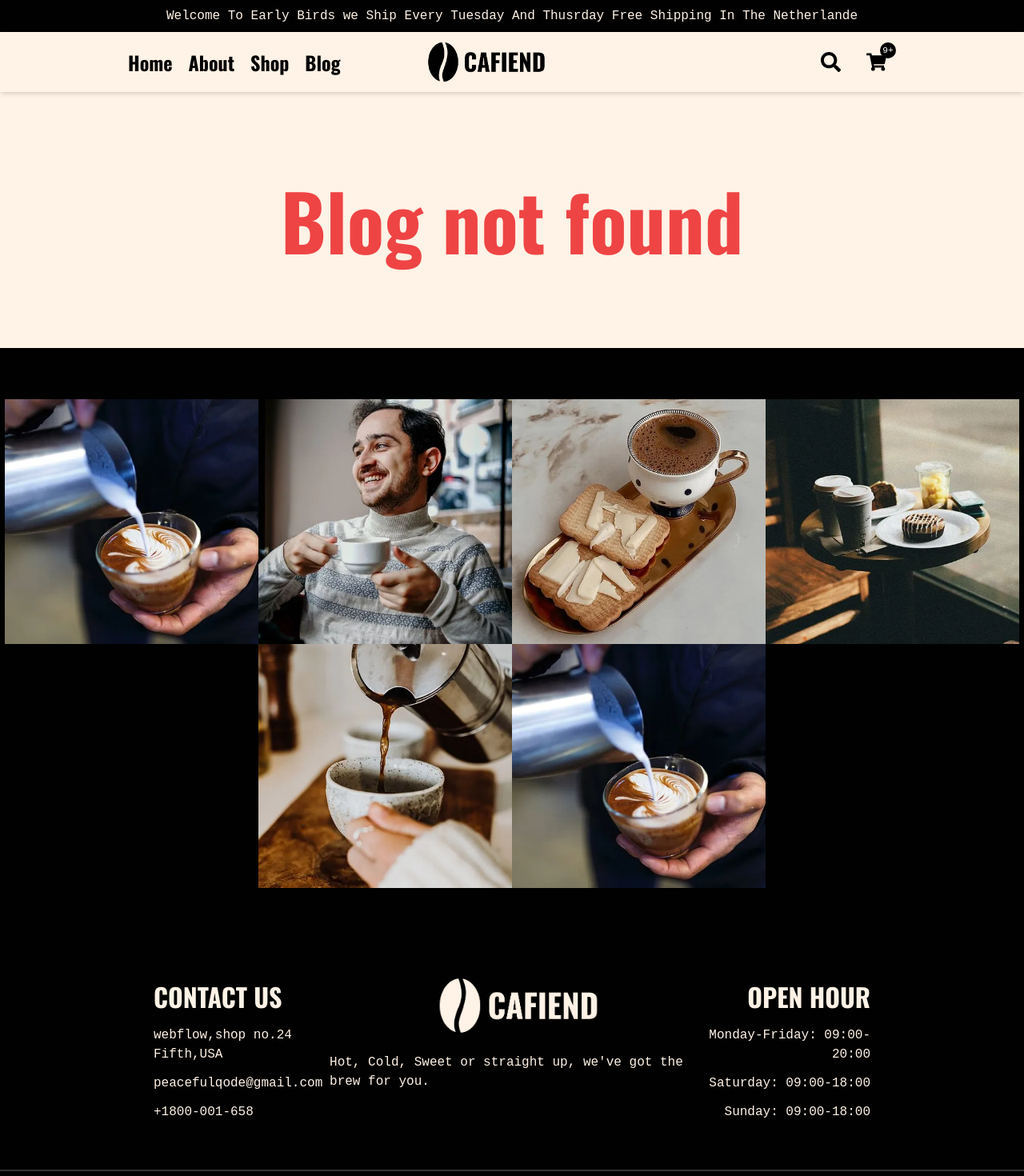
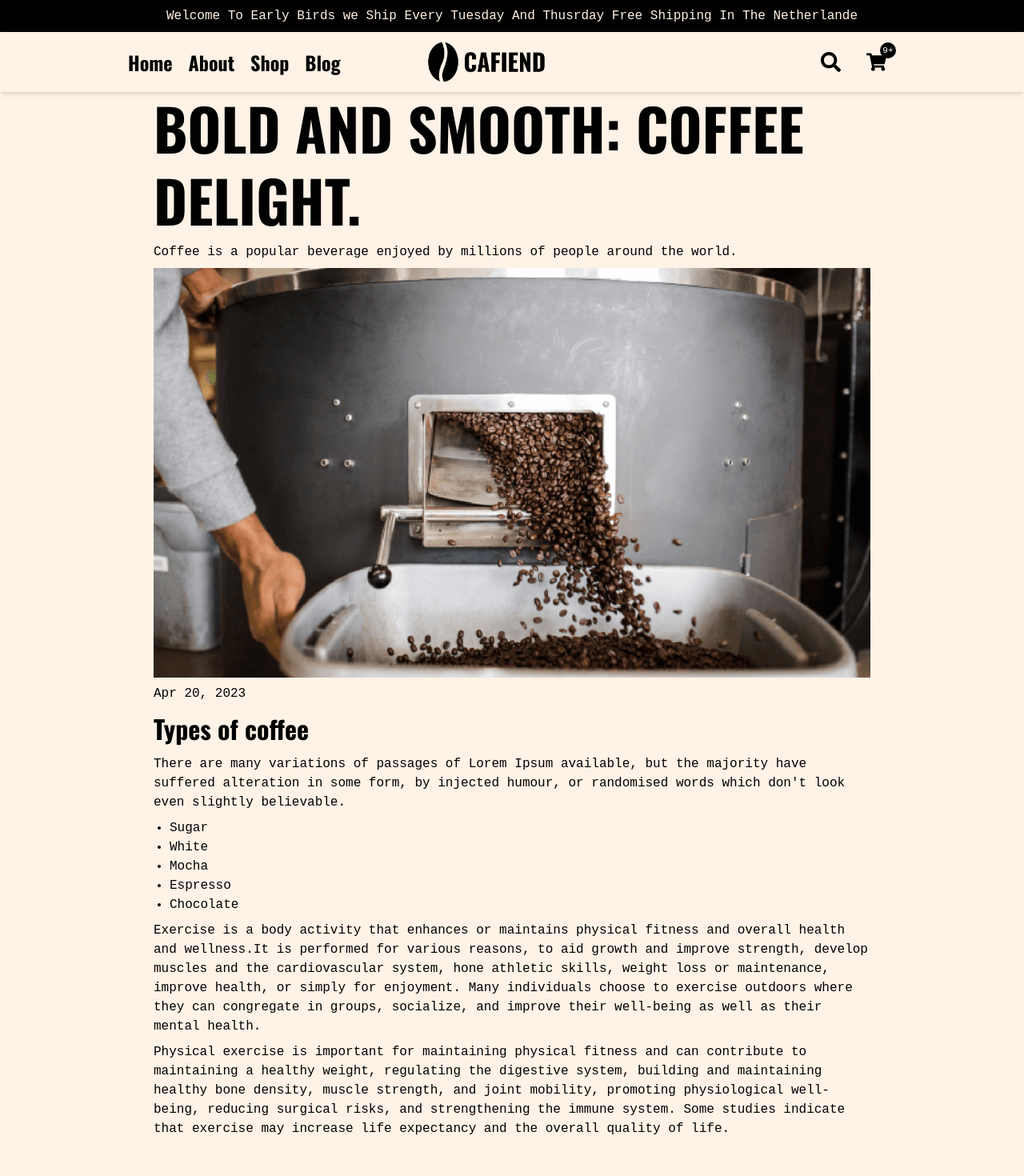
Before and after one commit to theunhackable/cafiend, a Next.js app: page /blog/0 in a window 1280 px wide. Shown: the top 1470 px of the page at 80% size. Built offline with nearby package versions, Linux system fonts and the light colour scheme; grey boxes are pictures that could not be loaded.

Commit message:
completed the blogs page

```diff
--- a/app/blog/[blogId]/page.tsx
+++ b/app/blog/[blogId]/page.tsx
@@ -1,5 +1,7 @@
 import React from 'react'
-
+import { posts } from '@/app/data/data'
+import Link from 'next/link'
+import Image from 'next/image'
 type Props = {
           params: {
             blogId: string
@@ -7,22 +9,79 @@ type Props = {
 }
 
 const Blog = ({params:{ blogId }}: Props) => {
-  let ind = parseInt(blogId) ? parseInt(blogId) : -1
 
-  return (
+  let ind = (parseInt(blogId) >= 0 && parseInt(blogId) < posts.length)  ? parseInt(blogId) : -1
+  if(ind === -1){
+    const Content = (
+      <h1 className=' bg-primary flex flex-col font-extrabold text-6xl h-[40vh] text-red-500 text-center justify-center'>
+        Blog not found
+      </h1>
+    )
+  return Content;
+  }
+  else {
+    const { date, large_image_url } = posts[ind]
+    const Content = (
+      <section id='blog-content' className='flex flex-col items-center justify-center bg-primary text-dark'>
+      <div className="container max-w-4xl">
+        <h1 className='text-5xl font-extrabold text-dark leading-tight'>
+          BOLD AND SMOOTH: COFFEE DELIGHT.
+        </h1>
 
-   ind === -1 ? (
-    <h1 className=' bg-primary flex flex-col font-extrabold text-6xl h-[40vh] text-red-500 text-center justify-center'>
-      Blog not found
-    </h1>
-   ):(
-    <p>
-      {/* replace this with the actual blog */}
-      {blogId}
-    </p>
-   )
+        <figure>
+          <figcaption className='font-inconsolata my-2'>
+            Coffee is a popular beverage enjoyed by millions of people around the world.
+          </figcaption>
 
-  )
+          <Image  src={`/images/${large_image_url}`} alt='blog-img' width={1000} height={600} />
+        </figure>
+        <p className='my-2'>
+          {date}
+        </p>
+        <h3 className='text-2xl font-extrabold'>
+          Types of coffee
+        </h3>
+        <p className='my-2'>
+        There are many variations of passages of Lorem Ipsum available, but the majority have suffered alteration in some form, by injected humour, or randomised words which don&apos;t look even slightly believable.
+        </p>
+        <ul className=' font-inconsolata my-2 list-disc ml-5'>
+          <li>
+            Sugar
+          </li>
+          <li>
+            White
+          </li>
+          <li>
+            Mocha
+          </li>
+          <li>
+            Espresso
+          </li>
+          <li>
+            Chocolate
+          </li>
+        </ul>
+        <p className='my-2'>
+          Exercise is a body activity that enhances or maintains physical fitness and overall health and wellness.It is performed for various reasons, to aid growth and improve strength, develop muscles and the cardiovascular system, hone athletic skills, weight loss or maintenance, improve health, or simply for enjoyment. Many individuals choose to exercise outdoors where they can congregate in groups, socialize, and improve their well-being as well as their mental health.
+        </p>
+        <p className='my-2'>
+          Physical exercise is important for maintaining physical fitness and can contribute to maintaining a healthy weight, regulating the digestive system, building and maintaining healthy bone density, muscle strength, and joint mobility, promoting physiological well-being, reducing surgical risks, and strengthening the immune system. Some studies indicate that exercise may increase life expectancy and the overall quality of life.
+        </p>
+
+        <iframe className='w-full h-[450px] my-4' src="https://www.youtube.com/embed/lAd3LYIZMjs?si=CjStiCxD9wILoTyO&amp;controls=0" title="YouTube video player"  allow="accelerometer; autoplay; clipboard-write; encrypted-media; gyroscope; picture-in-picture; web-share" allowFullScreen></iframe>
+        <h3 className='text-2xl font-extrabold'>
+          Classification
+        </h3>
+        <p className='my-2'>
+          Aerobic exercise is any physical activity that uses large muscle groups and causes the body to use more oxygen than it would while resting. The goal of aerobic exercise is to increase cardiovascular endurance. Examples of aerobic exercise include running, cycling, swimming, brisk walking, skipping rope, rowing, hiking, dancing, playing tennis, continuous training, and long-distance running. Anaerobic exercise, which includes strength and resistance training, can firm, strengthen, and increase muscle mass, as well as improve bone density, balance, and coordination. Examples of strength exercises are push-ups, pull-ups, lunges, squats, and bench presses
+        </p>
+
+      </div>
+
+    </section>
+    )
+    return Content;
+  }
 }
 
 export default Blog
--- a/app/blog/page.tsx
+++ b/app/blog/page.tsx
@@ -15,7 +15,7 @@ const page = () => {
           OUR RECENT POSTS
         </h1>
         <div className="grid grid-cols-1 lg:grid-cols-2 xl:grid-cols-3 gap-8">
-          {posts.map((post, ind) => <Post  key={ind} {...post} />)}
+          {posts.map((post, ind) => <Post  key={ind} {...post} ind={ind} />)}
         </div>
       </section>
 
--- a/app/components/Posts.tsx
+++ b/app/components/Posts.tsx
@@ -1,18 +1,20 @@
 import Image from 'next/image';
 import React from 'react';
 import {posts} from '../data/data';
+import Link from 'next/link';
 
 type Props = {
   title: string,
   date: string,
-  image_url: string,
+  small_image_url: string,
+  ind: number
 }
 
-export const Post = ({ title, date, image_url }: Props) => {
+export const Post = ({ title, date, small_image_url, ind}: Props) => {
   return (
-        <div id="blog-card" className=" photo w-[400px] overflow-clip">
+        <Link href={`/blog/${ind}`}id="blog-card" className=" photo w-[400px] overflow-clip">
           <div className="blog-img overflow-hidden">
-            <Image className='rounded-md' src={`/images/${image_url}`} alt={`${image_url}`} width={400} height={300} />
+            <Image className='rounded-md' src={`/images/${small_image_url}`} alt={`${small_image_url}`} width={400} height={300} />
           </div>
           <p className=' my-6'>
             {date}
@@ -20,7 +22,7 @@ export const Post = ({ title, date, image_url }: Props) => {
           <h3 className='font-extrabold text-2xl text-wrap leading-tight'>
           {title}
           </h3>
-        </div>
+        </Link>
   )
 }
 
@@ -41,7 +43,7 @@ const Posts = () => {
         </div>
 tainer" className='flex mt-16 flex-wrap items-center justify-center gap-16'>
 
-        {topPosts.map((post, ind) => ( <Post key={ind} {...post} /> ))}
+        {topPosts.map((post, ind) => ( <Post key={ind} {...post} ind={ind} /> ))}
 
       </div>
     </section>
--- a/app/data/data.ts
+++ b/app/data/data.ts
@@ -1,47 +1,54 @@
 export const posts:Post[] = [
     {
-      image_url: 'cofee-blog-1-1.png',
+      small_image_url: 'cofee-blog-1-1.png',
+      large_image_url: 'cofee-blog-1-2.png',
       date: 'Apr 20, 2023',
       title: 'COFFEE: FUEL FOR PRODUCTIVITY AND FOCUS',
       desc: 'Coffee is a popular beverage enjoyed by millions of people around the world.'
     },
     {
-      image_url: 'cofee-blog-2-1.png',
+      small_image_url: 'cofee-blog-2-1.png',
+      large_image_url: 'cofee-blog-2-2.jpg',
       date: 'Apr 20, 2023',
       title: 'THE CULTURE AND HISTORY OF COFFEE.',
       desc: 'Coffee is a popular beverage enjoyed by millions of people around the world.'
 
     },
     {
-      image_url: 'cofee-blog-7-1.png',
+      small_image_url: 'cofee-blog-7-1.png',
+      large_image_url: 'cofee-blog-7-2.jpg',
       date: 'Apr 20, 2023',
       title: 'COFFEE: A STIMULANT FOR CREATIVITY.',
       desc: 'Coffee is a popular beverage enjoyed by millions of people around the world.'
 
     },
     {
-      image_url: 'cofee-blog-3-1.png',
+      small_image_url: 'cofee-blog-3-1.png',
+      large_image_url: 'cofee-blog-3-2.png',
       date: 'Apr 20, 2023',
       title: 'COFFEE: A STIMULANT FOR CREATIVITY.',
       desc: 'Coffee is a popular beverage enjoyed by millions of people around the world.'
 
     },
     {
-      image_url: 'cofee-blog-4-1.png',
+      small_image_url: 'cofee-blog-4-1.png',
+      large_image_url: 'cofee-blog-4-2.png',
       date: 'Apr 20, 2023',
       title: 'COFFEE: A STIMULANT FOR CREATIVITY.',
       desc: 'Coffee is a popular beverage enjoyed by millions of people around the world.'
 
     },
     {
-      image_url: 'cofee-blog-5-1.png',
+      small_image_url: 'cofee-blog-5-1.png',
+      large_image_url: 'cofee-blog-5-2.png',
       date: 'Apr 20, 2023',
       title: 'COFFEE: A STIMULANT FOR CREATIVITY.',
       desc: 'Coffee is a popular beverage enjoyed by millions of people around the world.'
 
     },
     {
-      image_url: 'cofee-blog-6-1.png',
+      small_image_url: 'cofee-blog-6-1.png',
+      large_image_url: 'cofee-blog-6-2.png',
       date: 'Apr 20, 2023',
       title: 'BOLD AND SMOOTH: COFFEE DELIGHT',
       desc: 'Coffee is a popular beverage enjoyed by millions of people around the world.'
--- a/app/lib/Footer.tsx
+++ b/app/lib/Footer.tsx
@@ -25,7 +25,7 @@ const InstaImage = ({image_url}: Props) => {
 
 const InstaImages = () => {
   return (
-    <div id="insta-images" className='my-16 flex flex-wrap justify-center items-center overflow-hidden'>
+    <div id="insta-images" className='mb-16 flex flex-wrap justify-center items-center overflow-hidden'>
       {images.map((image, ind) => ( <InstaImage key={ind} image_url={image} /> ))}
     </div>
   )
@@ -36,7 +36,7 @@ const Footer = () => {
   return (
     <footer className='bg-dark text-primary'>
       <div id="instaimages">
-        <div className='flex justify-center items-center'>
+        <div className='flex items-center'>
           <InstaImages />
         </div>
       </div>
--- a/types.d.ts
+++ b/types.d.ts
@@ -1,8 +1,10 @@
 type Post = {
-  image_url: string
+      small_image_url: string,
+      large_image_url: string,
       date: string,
       title: string,
       desc: string
+
 }
 
 type Testimonial = {
```
